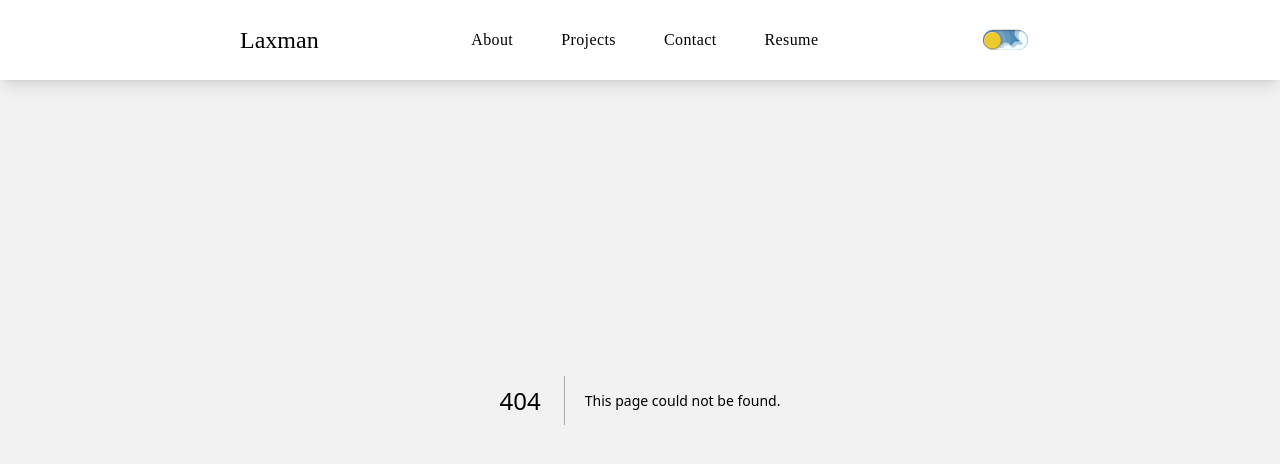
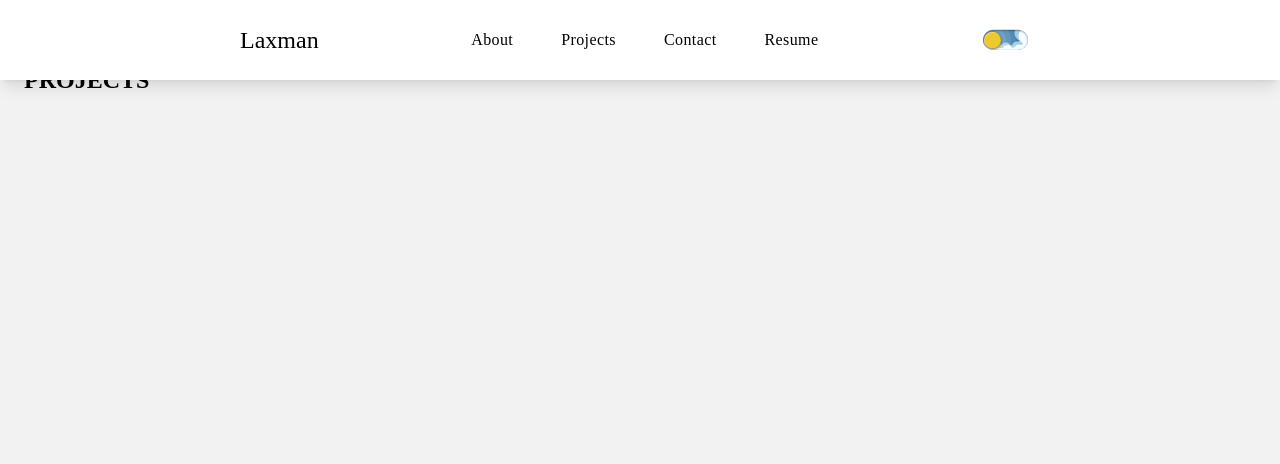
Before and after one commit to laxman1892/personal-portfolio, a Next.js app: page /projects in a window 1280 px wide. Before the commit this address had no page. Shown: the top 464 px of the page. Built offline with nearby package versions, Linux system fonts and the light colour scheme.

Commit message:
initialized a new file

```diff
--- /dev/null
+++ b/src/app/projects/page.tsx
@@ -0,0 +1,9 @@
+export default function Projects() {
+    return (
+        <div className="pt-16 px-6">
+            <h1 className="text-2xl font-extrabold">
+                PROJECTS
+            </h1>
+        </div>
+    )
+}
```
